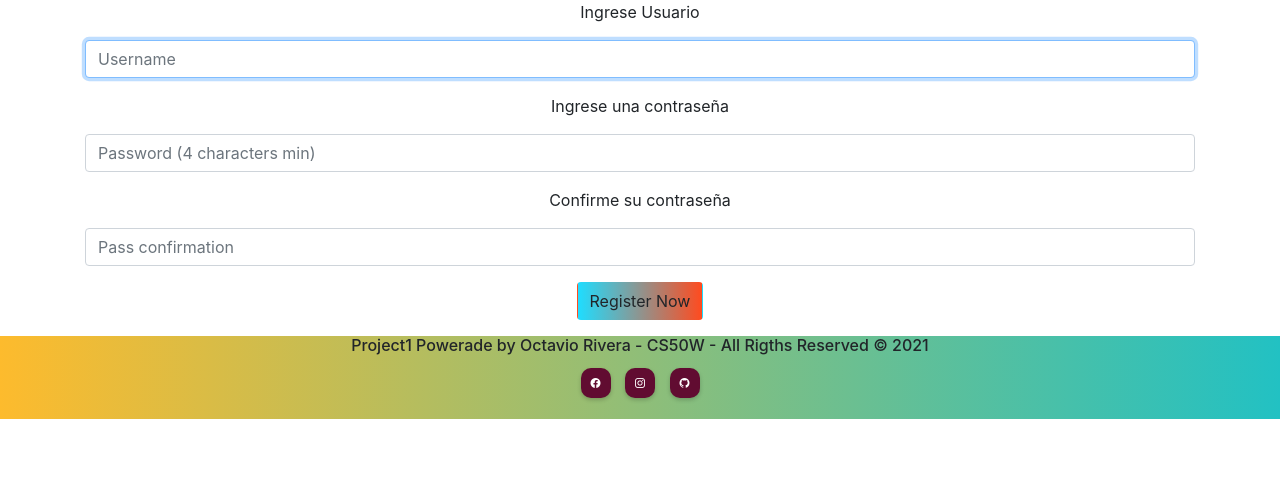
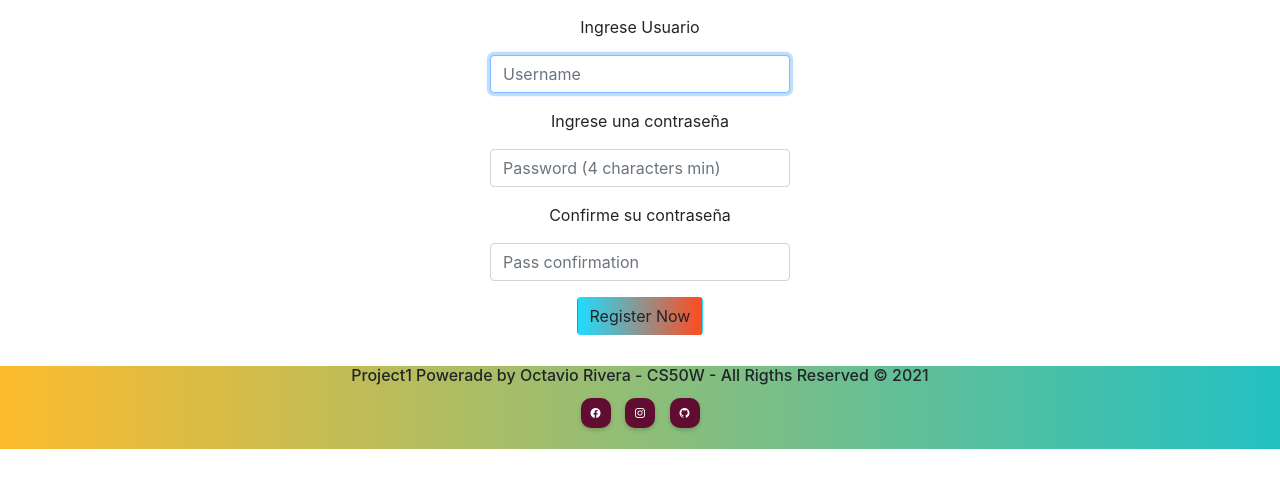
Before and after one commit to TavoRivera/books-search-website, a Flask app: page /register in a window 1280 px wide. Shown: the part 56-544 px from the top of the page. Run offline with Flask 2, Linux system fonts and the light colour scheme; some libraries are stand-ins or nearby versions.

Commit message:
:children_crossing: - TavoRivera - xd

```diff
--- a/application.py
+++ b/application.py
@@ -1,7 +1,4 @@
-import os
-import string
-import requests
-import json
+import os, string, requests, json
 
 from flask import Flask, flash, session, render_template, redirect, request, url_for, jsonify
 from flask_session import Session
@@ -25,7 +22,7 @@ def after_request(response):
 
 
 # Check for environment variable
-if not "postgres://quextkykixqbuo: 5eae6fe7806d24b11d794730f2bfd0650e0a8b93e9f990b5b0126fe10fa8c170@ec2-54-145-102-149.compute-1.amazonaws.com: 5432/d1mic7vjgdmk59":
+if not "postgresql://quextkykixqbuo: 5eae6fe7806d24b11d794730f2bfd0650e0a8b93e9f990b5b0126fe10fa8c170@ec2-54-145-102-149.compute-1.amazonaws.com: 5432/d1mic7vjgdmk59":
     raise RuntimeError("DATABASE_URL is not set")
 
 # Configure session to use filesystem (instead of signed cookies)
@@ -35,8 +32,7 @@ app.config["SESSION_TYPE"] = "filesystem"
 Session(app)
 
 # Set up database
-engine = create_engine(
-    "postgres://quextkykixqbuo:5eae6fe7806d24b11d794730f2bfd0650e0a8b93e9f990b5b0126fe10fa8c170@ec2-54-145-102-149.compute-1.amazonaws.com:5432/d1mic7vjgdmk59")
+engine = create_engine("postgresql://quextkykixqbuo:5eae6fe7806d24b11d794730f2bfd0650e0a8b93e9f990b5b0126fe10fa8c170@ec2-54-145-102-149.compute-1.amazonaws.com:5432/d1mic7vjgdmk59")
 db = scoped_session(sessionmaker(bind=engine))
 
 
@@ -158,15 +154,11 @@ def search():
 def book(isbn):
 
     user = session["user_id"]
-    # select in table books the isbn
-    book = db.execute("SELECT * FROM books WHERE isbn = :isbn",
-                      {"isbn": isbn})
-    book_id = book.fetchone()
-    book_id = book_id[0]
+
     # select information in the table books corresponding to your isbn
-    row = db.execute("SELECT isbn, title, author, year FROM books WHERE isbn = :isbn",
+    books = db.execute("SELECT isbn, title, author, year FROM books WHERE isbn = :isbn",
                      {"isbn": isbn})
-    book_info = row.fetchall()
+    book_info = books.fetchall()
     # take the username, comment, rating and time of the tables users n rate when be into a specific book
     rev = db.execute(
         "SELECT username, comment, rating, time FROM users JOIN rate ON users.id_user = rate.id_user WHERE isbn = :isbn", {"isbn": isbn})
@@ -176,11 +168,11 @@ def book(isbn):
         "https://www.googleapis.com/books/v1/volumes/?q=isbn:"+isbn)
     data = res.json()
     # exctract the information
-    xd = data["items"][0]
-    description = xd["volumeInfo"]["description"]
-    categories = xd["volumeInfo"]["categories"]
-    rated = xd["volumeInfo"]["averageRating"]
-    count = xd["volumeInfo"]["ratingsCount"]
+    api = data["items"][0]
+    description = api["volumeInfo"]["description"]
+    categories = api["volumeInfo"]["categories"]
+    rated = api["volumeInfo"]["averageRating"]
+    count = api["volumeInfo"]["ratingsCount"]
 
     if request.method == "POST":
 
@@ -189,18 +181,17 @@ def book(isbn):
         # check if the user already made a comment
         comprobe = db.execute("SELECT * FROM rate WHERE id_user = :id_user AND isbn = :id_book",
                               {"id_user": user,
-                               "id_book": book_id})
+                               "id_book": isbn})
 
         if comprobe.rowcount == 1:
             return render_template("book.html", book_info=book_info, rate=reviews, alert="Ya subiste una opinión sobre este libro")
         # if you have not made a comment, insert the new one
         db.execute("INSERT INTO rate (isbn, id_user, rating, comment, time) VALUES (:isbn, :id_user, :rating, :comment, now())", {
-                   "isbn": book_id, "id_user": user, "rating": rating, "comment": comment})
+                   "isbn": isbn, "id_user": user, "rating": rating, "comment": comment})
         db.commit()
 
         """ el comentario no se coloca automáticamente, por lo que habrá que recargar luego del submit"""
-        return render_template("book.html", rate=reviews, book_info=book_info, description=description, categories=categories, rated=rated, count=count, success="has añadido un comentario, recarga la página para poder verlo")
-
+        return redirect(url_for('book',rate=reviews, book_info=book_info, description=description, categories=categories, rated=rated, count=count, isbn=isbn))
     else:
         return render_template("book.html", rate=reviews, book_info=book_info, description=description, categories=categories, rated=rated, count=count)
 
@@ -212,9 +203,9 @@ def book(isbn):
 @app.route("/api/<isbn>", methods=["GET"])
 def api(isbn):
     # book information is selected when you enter your isbn
-    lookForBook = db.execute(
-        "SELECT * FROM books WHERE isbn=:isbn", {"isbn": isbn}).fetchone()
-    if not lookForBook:
+    books = db.execute("SELECT * FROM books WHERE isbn=:isbn", {"isbn": isbn})
+    book_info = books.fetchone()
+    if not book_info:
         return jsonify({"error": "Invalid ISBN"}), 400
     # query api
     res = requests.get(
@@ -223,16 +214,16 @@ def api(isbn):
         raise Exception("ERROR: API request unsuccessful.")
     data = res.json()
     # se toma información del api
-    xd = data["items"][0]
-    averageRating = xd["volumeInfo"]["averageRating"]
-    count = xd["volumeInfo"]["ratingsCount"]
+    api = data["items"][0]
+    averageRating = api["volumeInfo"]["averageRating"]
+    count = api["volumeInfo"]["ratingsCount"]
 
     # Return results in JSON format
     return jsonify({
-        "title": lookForBook.title,
-        "author": lookForBook.author,
-        "year": lookForBook.year,
-        "isbn": lookForBook.isbn,
+        "title": book_info.title,
+        "author": book_info.author,
+        "year": book_info.year,
+        "isbn": book_info.isbn,
         "review_count": count,
         "average_score": averageRating
     })
--- a/static/assets/css/main.css
+++ b/static/assets/css/main.css
@@ -89,4 +89,12 @@ footer {
   /* W3C, IE 10+/ Edge, Firefox 16+, Chrome 26+, Opera 12+, Safari 7+ */
 }
 
+.form {
+	width: 100%;
+	max-width: 330px;
+	padding: 15px;
+	margin: auto;
+	text-align: center;
+}
+
 /*# sourceMappingURL=main.css.map */
--- a/static/assets/scss/components/section/_section.scss
+++ b/static/assets/scss/components/section/_section.scss
@@ -39,3 +39,10 @@
 		#e96443
 	); /* W3C, IE 10+/ Edge, Firefox 16+, Chrome 26+, Opera 12+, Safari 7+ */
 }
+.form {
+	width: 100%;
+	max-width: 330px;
+	padding: 15px;
+	margin: auto;
+	text-align: center;
+}
--- a/templates/book.html
+++ b/templates/book.html
@@ -31,7 +31,7 @@
 <div>
     <form method="POST" class="form-border">
         <div class="form-row">
-            <div class="form-group col-5">
+            <div class="form-group form col-5">
                 <label for="rating">Califica este libro</label>
                 <select id="rating" name="rating" class="form-control" required>
                     <option value="1">1</option>
--- a/templates/login.html
+++ b/templates/login.html
@@ -8,7 +8,7 @@
 
     <section class="container text-center">
         <h1>Inicia sesión</h1>
-        <form action="/login" method="post">
+        <form action="/login" class="form" method="post">
             <div class="form-group">
                 <input autocomplete="off" autofocus class="form-control" name="username" placeholder="Username"
                     type="text" />
--- a/templates/register.html
+++ b/templates/register.html
@@ -6,7 +6,7 @@ register
 
 {% block content %}
 <section class="container text-center ">
-    <form action="/register" method="post">
+    <form action="/register" class="form" method="post">
         <div class="form-group">
             <p>Ingrese Usuario</p>
             <input autocomplete="off" autofocus class="form-control" name="username" placeholder="Username" type="text" />
```
